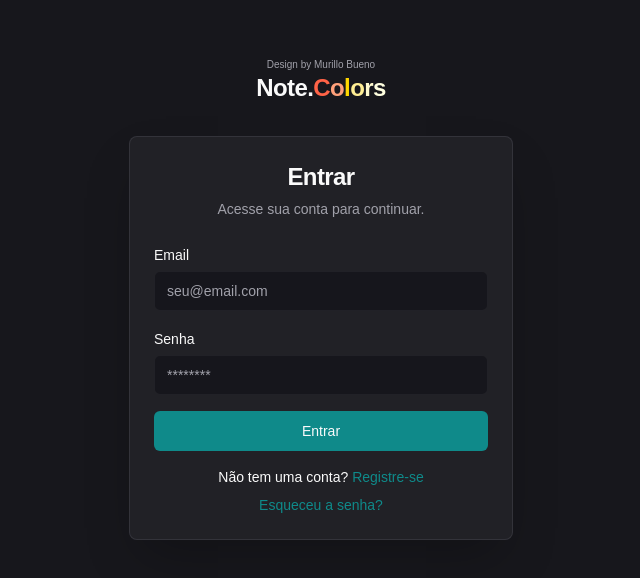
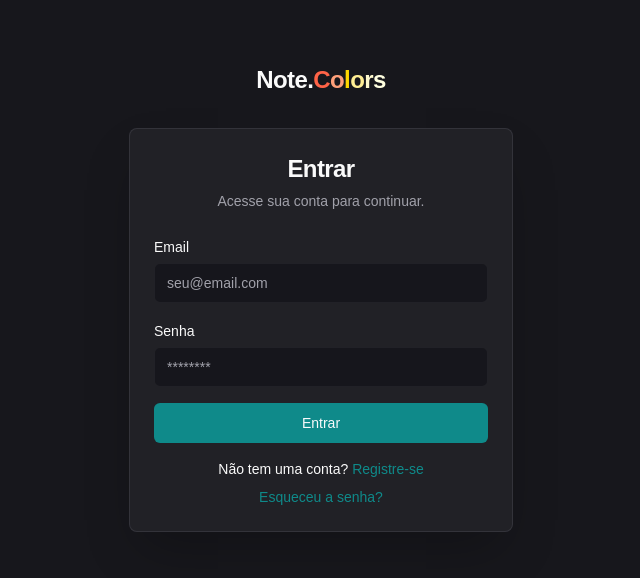
Before and after one commit to MTbueno/ntcolor, a Next.js app: page / in a window 1280 px wide. Shown: the part 102-680 px from the top of the page, without its empty margins (319-959 px from the left). Built offline with nearby package versions, Linux system fonts and the light colour scheme; no server answers.

Commit message:
pode remover esse ''design by..''

```diff
--- a/src/app/page.tsx
+++ b/src/app/page.tsx
@@ -206,7 +206,6 @@ export default function Home() {
     return (
       <div className="flex flex-col h-screen bg-background text-foreground items-center justify-center p-4">
         <div className="flex flex-col items-center mb-8">
-            <p className="text-[10px] text-muted-foreground mb-0">Design by Murillo Bueno</p>
             <div className="flex items-end">
               <h1 className="text-xl md:text-2xl font-bold tracking-tight mt-0">
                 <span>Note.</span>
@@ -309,9 +308,6 @@ export default function Home() {
           </div>
 
           <div className="absolute left-1/2 top-1/2 transform -translate-x-1/2 -translate-y-1/2 flex flex-col items-center">
-            <p className="text-[10px] text-muted-foreground mt-1 mb-0 leading-tight">
-              Design by Murillo Bueno
-            </p>
             <div className="flex items-end">
               <h1 className="text-xl md:text-2xl font-bold tracking-tight mt-0">
                 <span>Note.</span>
```
